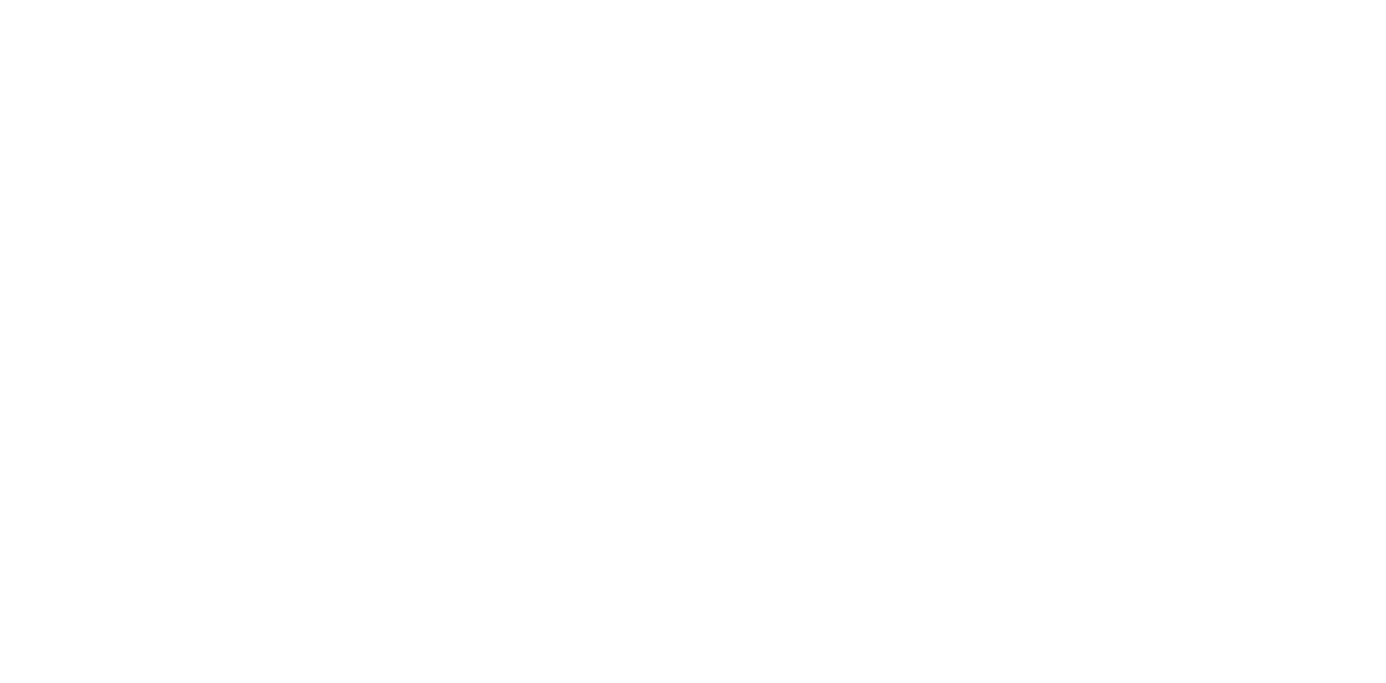
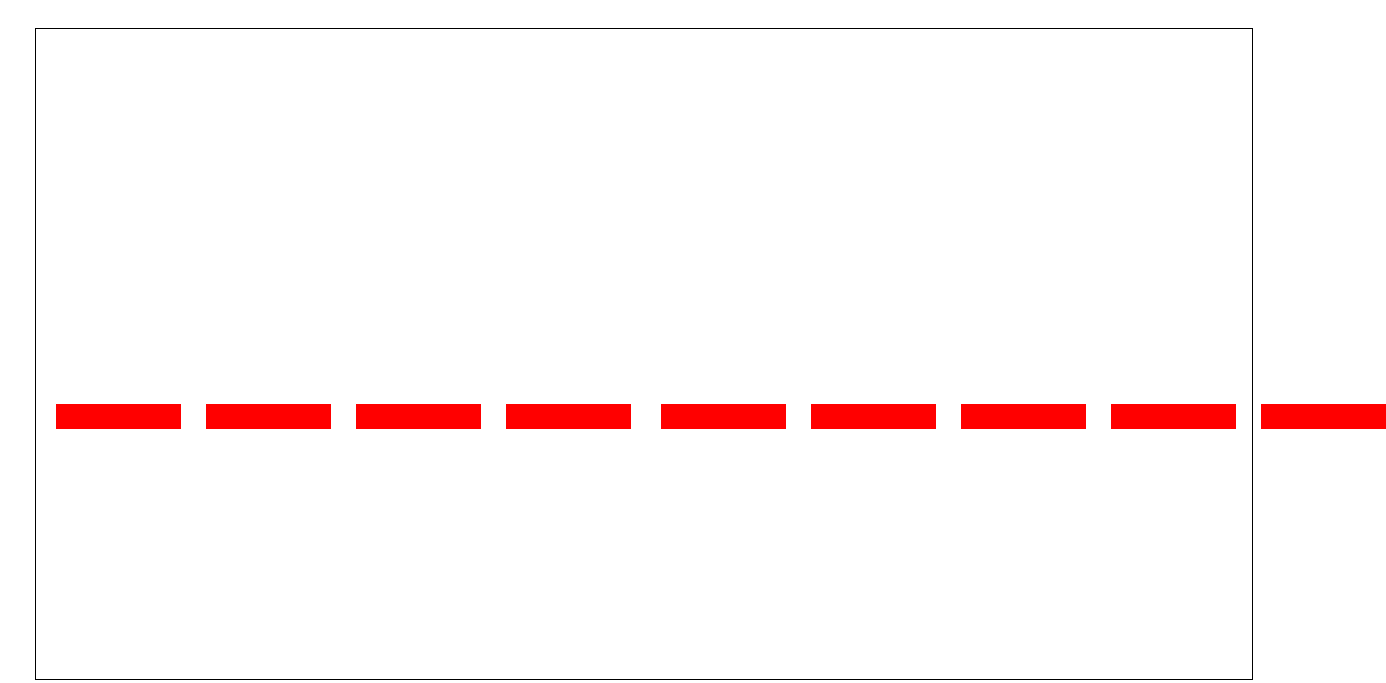
Before and after one commit to jleviharris/breakoutGame, a plain HTML site: page index.html in a window 1280 px wide. Shown: the whole page, 1386 px wide, since content can reach past the window. Drawn offline with Linux system fonts and the light colour scheme.

Commit message:
Created first row of boxes

```diff
--- a/app.js
+++ b/app.js
@@ -1 +1,40 @@
 "use strict"
+const grid = document.querySelector('.grid')
+    grid.style.left = '35px'
+    grid.style.bottom = '120px'
+const blockWidth = 125;
+const blockHeight = 25;
+
+//Create Block
+class Block {
+    constructor(xAxis, yAxis) {
+        this.bottomLeft = [xAxis, yAxis]
+        this.bottomRight = [xAxis + blockWidth, yAxis]
+        this.topLeft = [xAxis, yAxis + blockHeight]
+        this.topRight = [xAxis + blockWidth, yAxis + blockHeight]
+    }
+};
+
+const blocks = [
+    new Block(20,250),
+    new Block(170,250),
+    new Block(320,250),
+    new Block(470,250),
+    new Block(625,250),
+    new Block(775,250),
+    new Block(925,250),
+    new Block(1075,250),
+    new Block(1225,250),
+];
+
+function addBlocks(){
+    for (let i=0; i < blocks.length; i++){
+        const block = document.createElement('div')
+            block.classList.add('block')
+            block.style.left = blocks[i].bottomLeft[0] + 'px'
+            block.style.bottom = blocks[i].bottomLeft[1] + 'px'
+            grid.appendChild(block)
+    }
+};
+
+addBlocks();
--- a/index.html
+++ b/index.html
@@ -5,8 +5,10 @@
     <meta http-equiv="X-UA-Compatible" content="IE=edge">
     <meta name="viewport" content="width=device-width, initial-scale=1.0">
     <title>Breakout!</title>
+    <link rel="stylesheet" href="style.css"></link>
 </head>
 <body>
+    <div class="grid"></div>
     <script type="text/javascript" src="app.js"></script>
 </body>
 </html>
--- a/style.css
+++ b/style.css
@@ -0,0 +1,14 @@
+.grid {
+  position: absolute;
+  width: 95%;
+  height: 650px;
+  border: solid black 1px;
+  align-self: center;
+}
+
+.block {
+  position: absolute;
+  width: 125px;
+  height: 25px;
+  background-color: red;
+}
```
